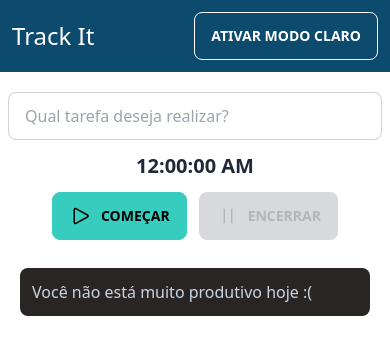
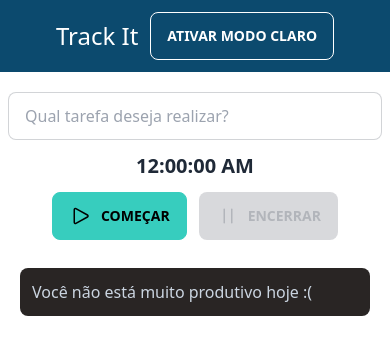
Before and after one commit to Levieber/track-it, a Vue app: page / in a window 390 px wide. Shown: the top 354 px of the page. Built offline with nearby package versions, Linux system fonts and the light colour scheme.

Commit message:
refactor: better responsive header

```diff
--- a/src/components/AppHeader.vue
+++ b/src/components/AppHeader.vue
@@ -15,7 +15,7 @@ export default {
 </script>
 
 <template>
-  <header class="flex items-center justify-between bg-sky-900 p-3">
+  <header class="flex flex-wrap items-center justify-center gap-3 bg-sky-900 p-3 sm:justify-between">
     <h1 class="text-2xl text-white">Track It</h1>
     <button class="btn border-white bg-transparent text-white" @click="toggleTheme">
       Ativar {{ darkMode ? "modo escuro" : "modo claro" }}
```
